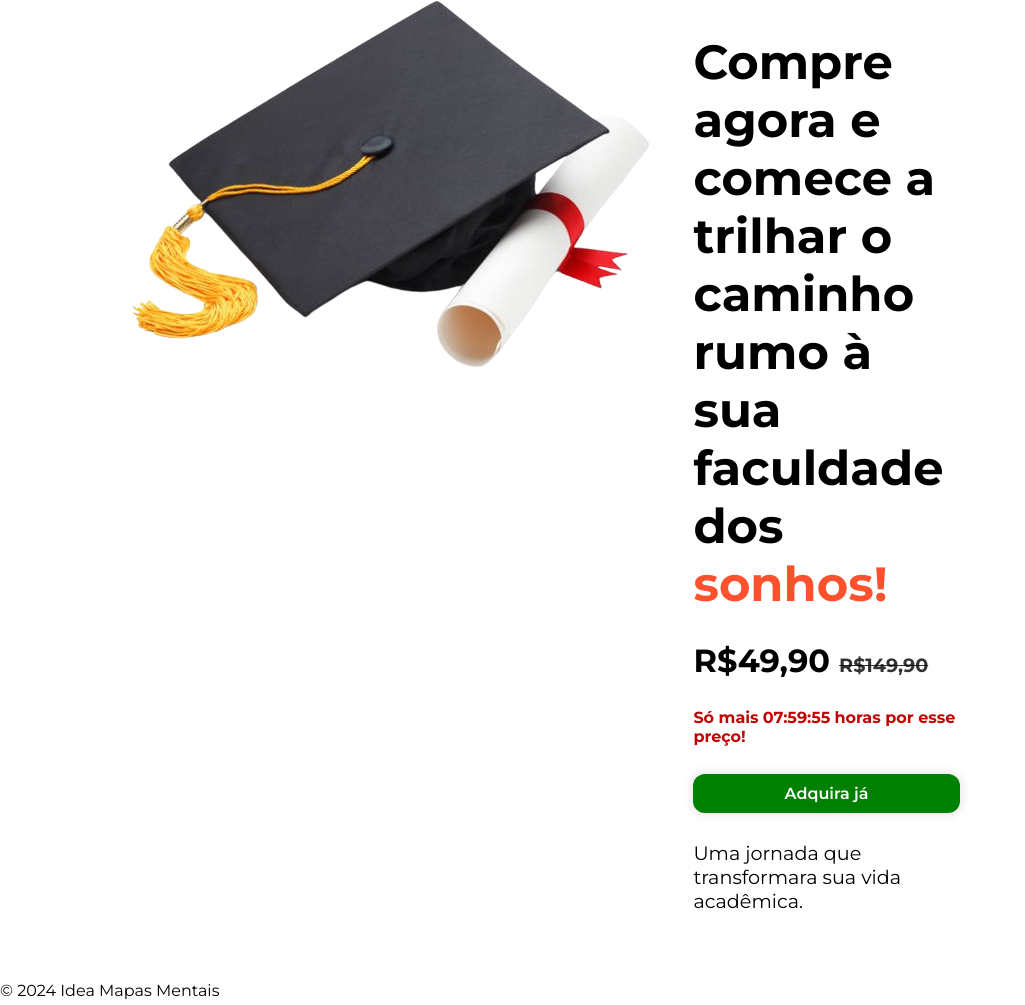
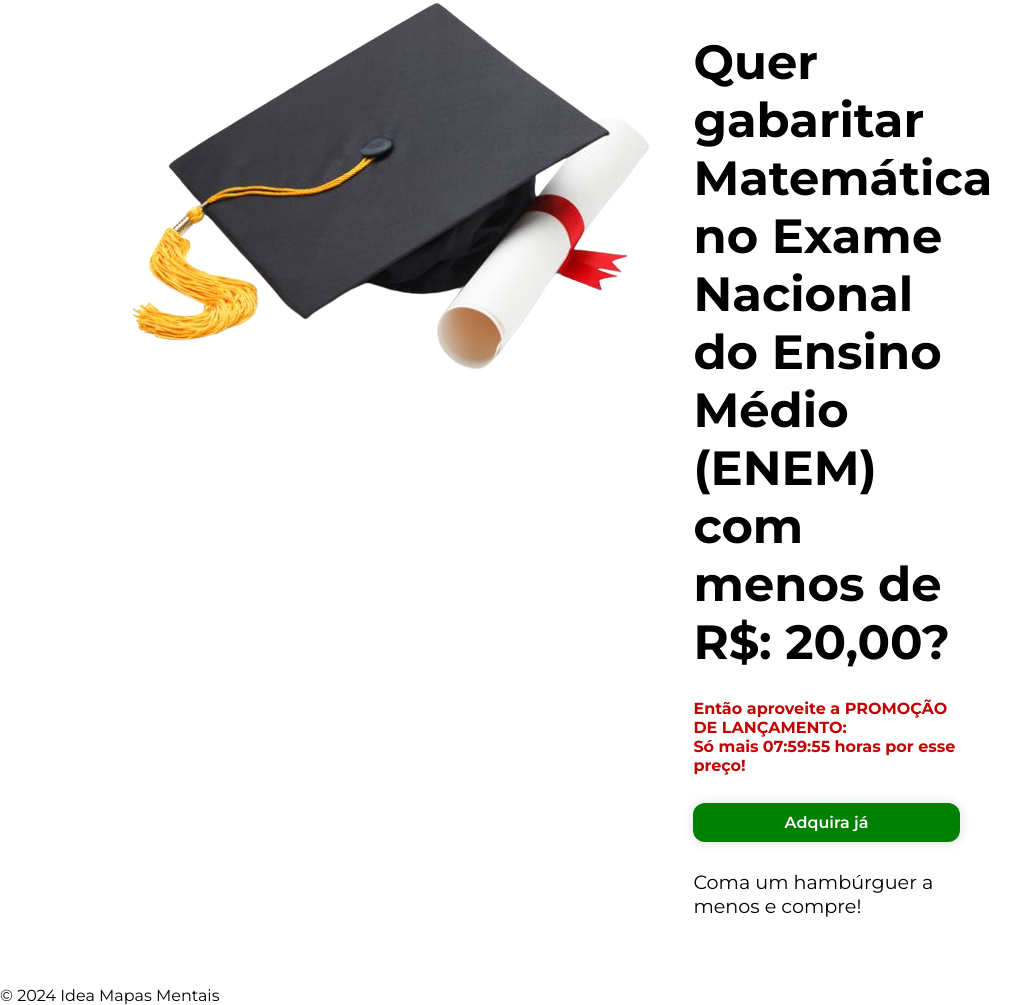
Before and after one commit to kaiqueac/projeto_idea, a plain HTML site: page index.html in a window 1280 px wide. Shown: the part 3136-4141 px from the top of the page, without its empty margins (0-1025 px from the left). Drawn offline with nearby package versions, Linux system fonts and the light colour scheme; a script that the page names is missing.

Commit message:
Atualização pag

```diff
--- a/index.html
+++ b/index.html
@@ -214,19 +214,20 @@
                 </div>
                 <div id="cta">
                     <h1 class="title">
-                        Compre agora e comece a trilhar o caminho rumo à sua faculdade dos <span>sonhos!</span>
+                        Quer gabaritar Matemática no Exame Nacional do Ensino Médio (ENEM) com menos de R$: 20,00?
                     </h1>
-                    <h3 class="timer-text">R$49,90 <del>R$149,90</del></h3>
                     <div id="container">
-                        <span>Só mais</span>
+                        <h3 class="timer-text"></h3>
+                        <span>Então aproveite a PROMOÇÃO DE LANÇAMENTO:
+                            <br>Só mais</span>
                         <div id="countdown"></div>
                         <span>horas por esse preço!</span>
                     </div>
-                    <a href="https://pay.hotmart.com/C59612449U" class="btn-default" target="_blank">
+                    <a href="https://pay.hotmart.com/C59612449U?bid=1721355038300" class="btn-default" target="_blank">
                         Adquira já
                     </a>
                     <p class="description">
-                        Uma jornada que transformara sua vida acadêmica.
+                        Coma um hambúrguer a menos e compre!
                     </p>
                </section>
         </main>
```
